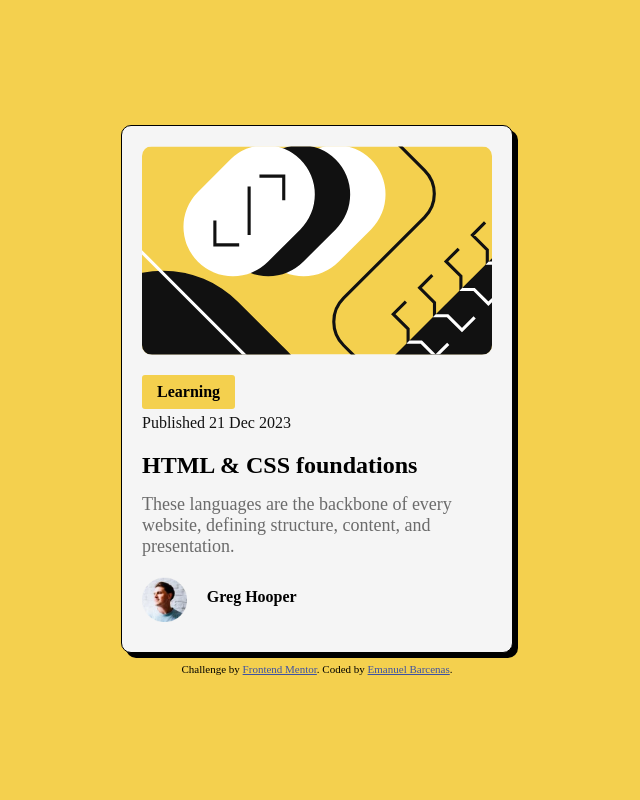
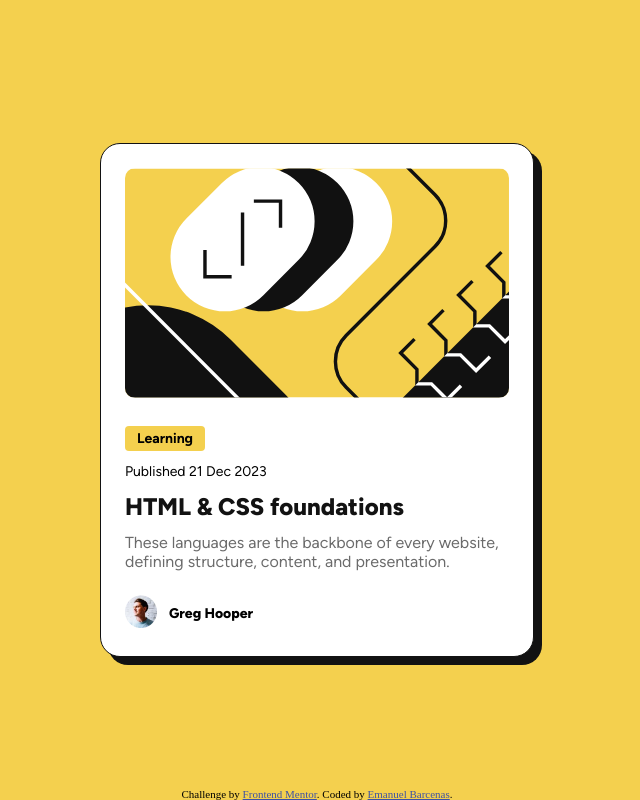
Before and after one commit to eman2point0/blog-preview-card-main, a plain HTML site: page index.html in a window 1280 px wide. Shown: the whole page, without its empty margins (323-963 px from the left). Drawn offline with Linux system fonts and the light colour scheme.

Commit message:
Redid CSS styling to fit desktop version

```diff
--- a/index.html
+++ b/index.html
@@ -13,109 +13,8 @@
     />
 
     <title>Frontend Mentor | Blog preview card</title>
-
+    <link rel="stylesheet" href="style.css" />
     <!-- Feel free to remove these styles or customise in your own stylesheet 👍 -->
-    <style>
-      html,
-      body {
-        height: 100%;
-        display: flex;
-        align-items: center;
-        justify-content: center;
-        margin: 0;
-        flex-direction: column;
-        background-color: hsl(47, 88%, 63%);
-      }
-
-      .attribution {
-        margin-top: 10px;
-        font-size: 11px;
-        text-align: center;
-      }
-      .attribution a {
-        color: hsl(228, 45%, 44%);
-      }
-
-      .card {
-        width: 350px;
-        display: flex;
-        flex-direction: column;
-        background-color: whitesmoke;
-        padding: 20px;
-        border: 1px solid black;
-        border-radius: 10px;
-
-        box-shadow: 5px 5px black;
-      }
-
-      .card p {
-        margin-top: 5px;
-        margin-bottom: 10px;
-      }
-
-      .card a {
-        text-decoration: none;
-        color: black;
-      }
-
-      .card a:hover {
-        cursor: pointer;
-        color: orange;
-      }
-
-      .card h2 {
-        margin: 10px 0;
-      }
-
-      .card .low-contrast {
-        color: hsl(0, 0%, 7%);
-      }
-
-      .card .high-contrast {
-        color: hsl(0, 0%, 42%);
-        font-size: 18px;
-      }
-
-      .image-container {
-        width: 100%;
-      }
-
-      .image-container img {
-        width: 100%;
-        height: auto;
-        display: block;
-        border-radius: 10px;
-      }
-
-      .topic {
-        background-color: hsl(47, 88%, 63%);
-        font-size: 16px;
-        font-weight: bold;
-        border-radius: 3px;
-        width: max-content;
-        padding: 8px 15px;
-
-        margin-top: 20px;
-      }
-
-      .topic p {
-        margin: 0;
-      }
-
-      .profile-section {
-        display: flex;
-        align-items: center;
-        gap: 20px;
-      }
-
-      .profile-section img {
-        height: 70%;
-      }
-
-      .profile-section p {
-        font-weight: bolder;
-      }
-    </style>
   </head>
   <body>
     <div class="card">
@@ -123,19 +22,21 @@
         <img src="./assets/images/illustration-article.svg" alt="" />
       </div>
 
-      <div class="topic">
-        <p><strong>Learning</strong></p>
-      </div>
+      <section class="text-content">
+        <p class="topic"><strong>Learning</strong></p>
         <p class="low-contrast">Published 21 Dec 2023</p>
-      <a href="#">
-        <h2>HTML & CSS foundations</h2>
-      </a>
+
+        <h1><a href="#">HTML & CSS foundations</a></h1>
+
         <p class="high-contrast">
           These languages are the backbone of every website, defining structure,
           content, and presentation.
         </p>
+      </section>
       <div class="profile-section">
+        <div class="profile-picture-container">
           <img src="./assets/images/image-avatar.webp" alt="Profile picture" />
+        </div>
         <p>Greg Hooper</p>
       </div>
     </div>
--- /dev/null
+++ b/style.css
@@ -0,0 +1,104 @@
+@font-face {
+    font-family: Figtree;
+    src: url("./assets/fonts/Figtree-VariableFont_wght.ttf");
+}
+
+*{
+    margin: 0;
+    padding: 0;
+}
+html{
+    font-size: 10px;
+}
+body{
+    height: 100vh;
+    display: flex;
+    flex-direction: column;
+    align-items: center;
+    justify-content: center;
+    background-color: var(--yellow-color);
+
+    font-size: 1.6rem;
+    --white-color: hsl(0,0%, 100%);
+    --yellow-color: hsl(47, 88%, 63%);
+    --gray-light-color: hsl(0,0%, 42%);
+    --gray-dark-color: hsl(0,0%,7%);
+}
+
+.card{
+    width: 384px;
+    height: auto;
+    display: flex;
+    flex-direction: column;
+    border-radius: 20px;
+
+    background-color: var(--white-color);
+    padding: 24px;
+    gap: 24px;
+    font-family: Figtree;
+    border: 1px solid var(--gray-dark-color);
+    box-shadow: 0.5em 0.5em var(--gray-dark-color);
+    .image-container{
+
+
+        img{
+            width: 100%;
+            border-radius: 1rem;
+        }
+    }
+
+    .text-content{
+        display: flex;
+        flex-direction: column;
+        gap: 12px;
+        .topic{
+            width: max-content;
+            font-size: 1.4rem;
+
+            background-color: var(--yellow-color);
+            padding: 4px 12px;
+            border-radius: 4px;
+        }
+
+        .low-contrast{
+            font-size: 1.4rem;
+        }
+        h1{
+            font-size: 2.4rem;
+
+            a{
+                text-decoration: none;
+                font-weight: 800;
+                color: var(--gray-dark-color);
+            }
+        }
+        .high-contrast{
+            font-size: 1.6rem;
+            color: var(--gray-light-color);
+        }
+    }
+    .profile-section{
+        display: flex;
+        align-items: center;
+        font-size: 1.4rem;
+        font-weight: 800;
+        gap: 12px;
+
+        img{
+            width: 32px;
+        }
+
+
+
+    }
+}
+
+.attribution {
+    font-size: 11px;
+    text-align: center;
+    position: absolute;
+    bottom: 0;
+}
+.attribution a {
+    color: hsl(228, 45%, 44%);
+}
```
Lines whose indentation alone changed are shown as unchanged.
